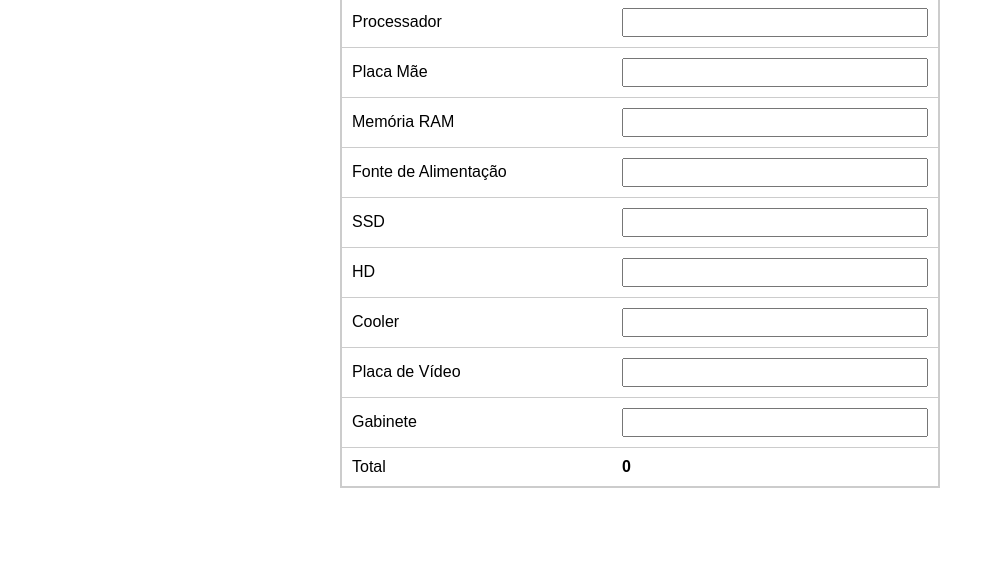
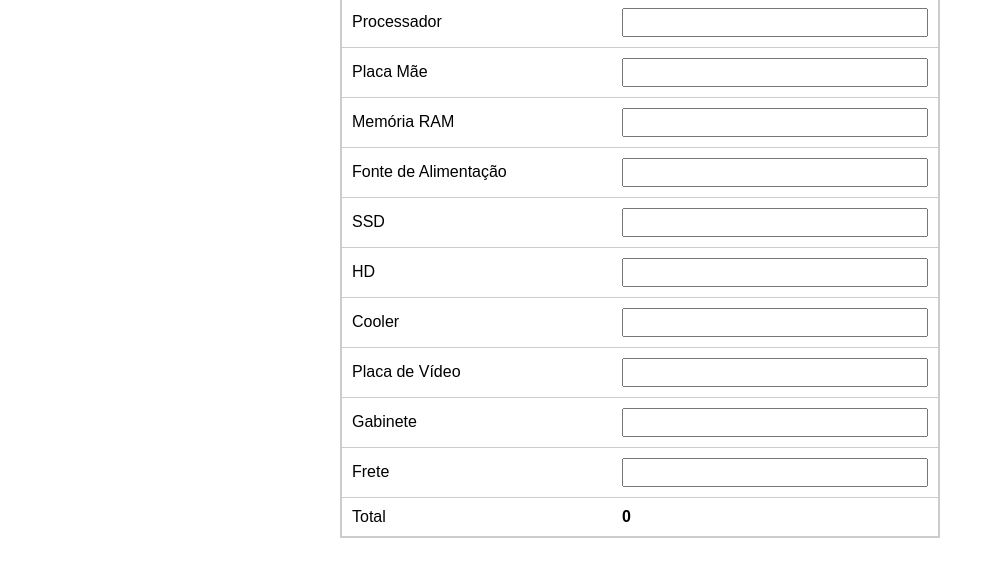
Before and after one commit to Wagner-Kazuhiko/estudos-javascript, a plain HTML site: page computador/montagem-pc.html in a window 1280 px wide. Shown: the part 123-700 px from the top of the page, without its empty margins (0-993 px from the left). Drawn offline with Linux system fonts and the light colour scheme.

Commit message:
montagem de pc atualizado

```diff
--- a/computador/montagem-pc.html
+++ b/computador/montagem-pc.html
@@ -82,6 +82,10 @@
             <td><input type="number" id="gabinete" onchange="calcularTotal()"></td>
         </tr>
         <tr>
+            <td>Frete</td>
+            <td><input type="number" id="frete" onchange="calcularTotal()"></td>
+        </tr>
+        <tr>
             <td>Total</td>
             <td id="total">0</td>
         </tr>
@@ -98,7 +102,8 @@
                 'hd',
                 'cooler',
                 'placaVideo',
-                'gabinete'
+                'gabinete',
+                'frete'
             ];
 
             let total = 0;
```
